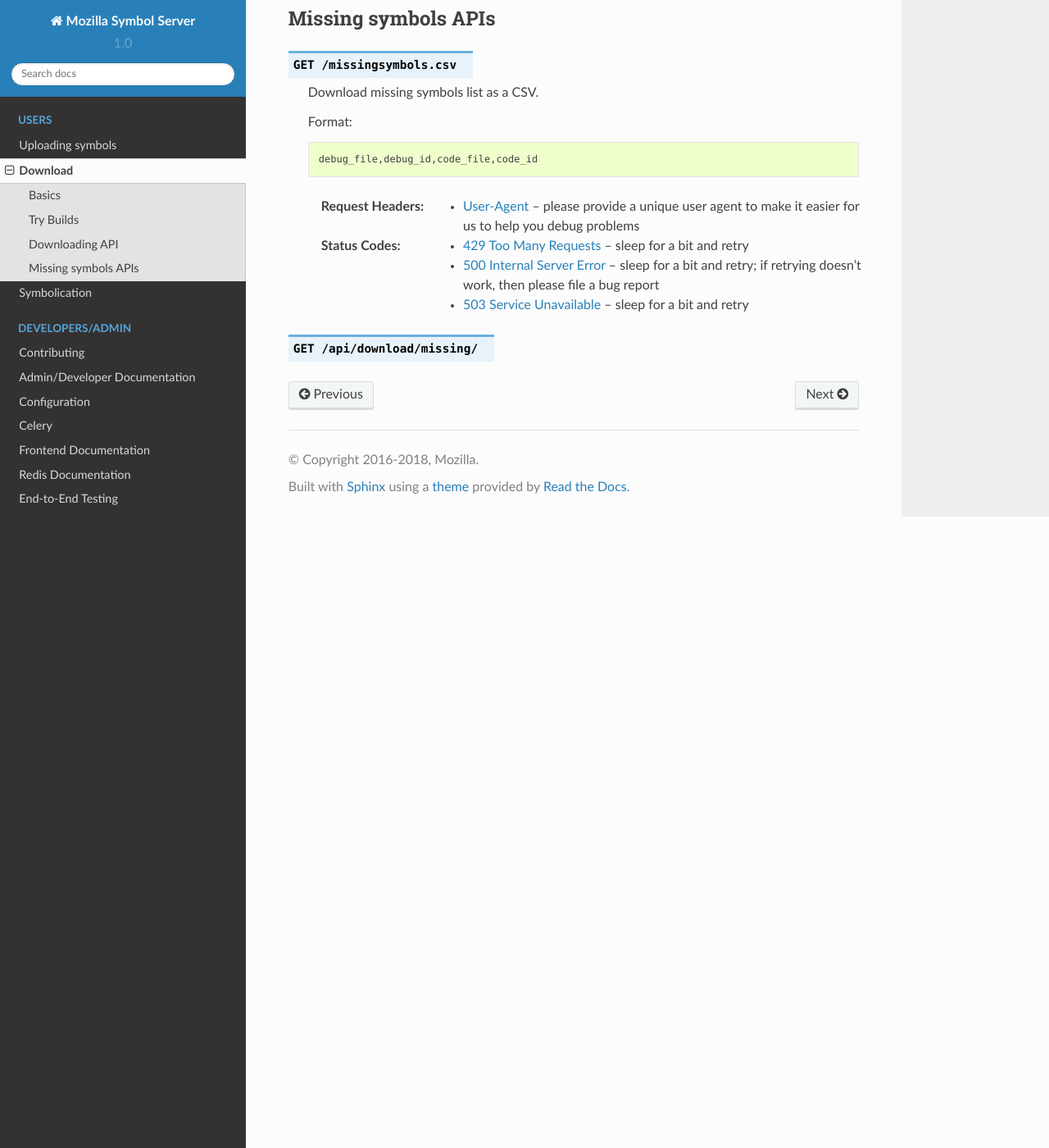
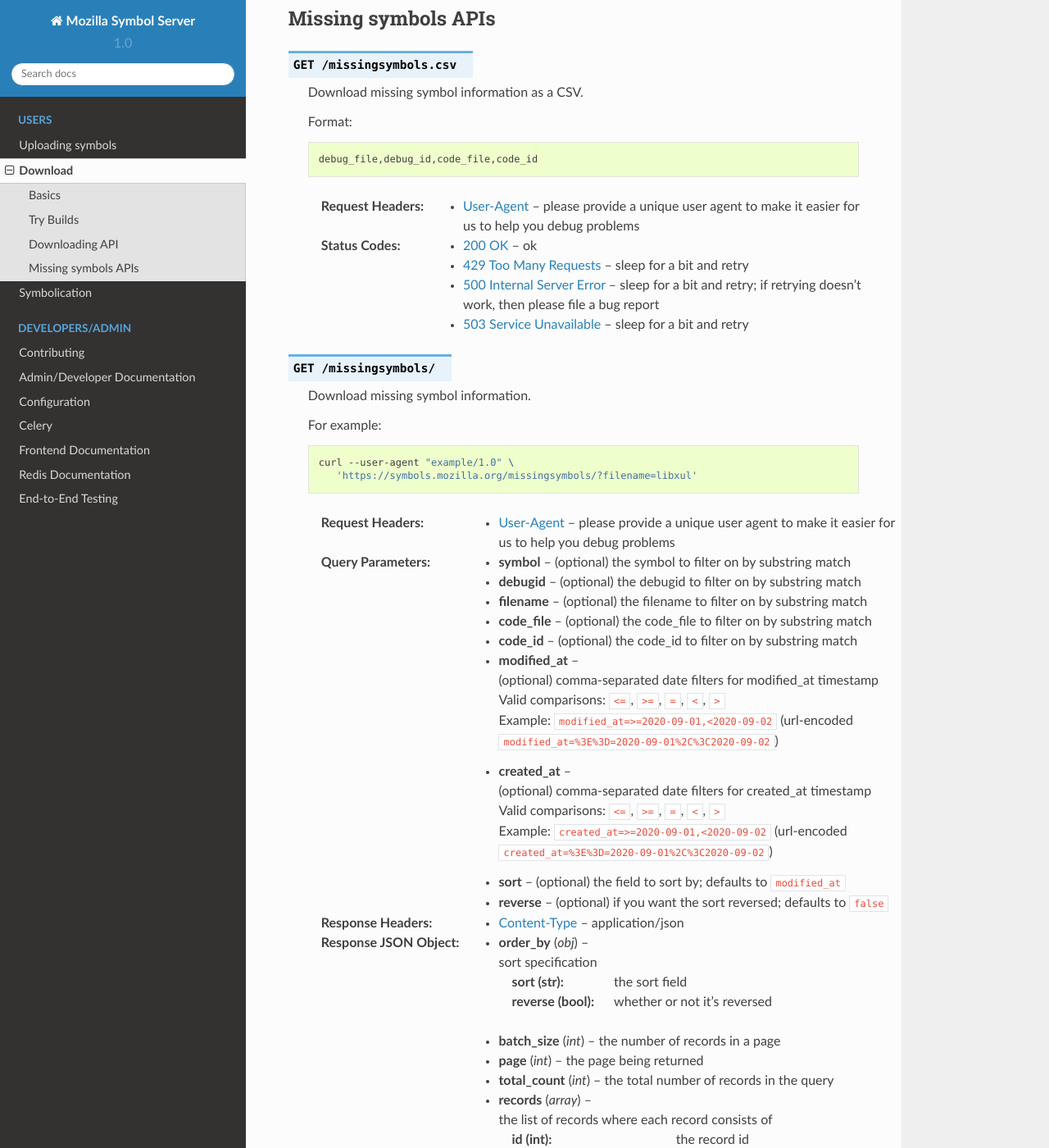
Before and after one commit to mozilla-services/tecken, a Sphinx documentation site: the page built from docs/download.rst, in a window 1280 px wide and 1400 px high, scrolled down 2310 px. Shown: the whole window at 82% size. Built offline with Sphinx 7.4.7 and the Read the Docs theme 2.0.0, drawn with Linux system fonts in a browser that asks for light colours; some of the changed text lies outside the part shown.

Commit message:
bug 1665692: fix /missingsymbols/ documentation

```diff
--- a/docs/download.rst
+++ b/docs/download.rst
@@ -119,7 +119,7 @@ Missing symbols APIs
 
 .. http:get:: /missingsymbols.csv
 
-   Download missing symbols list as a CSV.
+   Download missing symbol information as a CSV.
 
    Format::
 
@@ -128,10 +128,78 @@ Missing symbols APIs
    :reqheader User-Agent: please provide a unique user agent to make it easier for us
        to help you debug problems
 
+   :statuscode 200: ok
    :statuscode 429: sleep for a bit and retry
    :statuscode 500: sleep for a bit and retry; if retrying doesn't work, then please
        file a bug report
    :statuscode 503: sleep for a bit and retry
 
 
-.. http:get:: /api/download/missing/
+.. http:get:: /missingsymbols/
+
+   Download missing symbol information.
+
+   For example:
+
+   .. code-block:: shell
+
+      curl --user-agent "example/1.0" \
+         'https://symbols.mozilla.org/missingsymbols/?filename=libxul'
+
+   :reqheader User-Agent: please provide a unique user agent to make it easier for us
+       to help you debug problems
+
+   :query symbol: (optional) the symbol to filter on by substring match
+   :query debugid: (optional) the debugid to filter on by substring match
+   :query filename: (optional) the filename to filter on by substring match
+   :query code_file: (optional) the code_file to filter on by substring match
+   :query code_id: (optional) the code_id to filter on by substring match
+   :query modified_at: (optional) comma-separated date filters for modified_at timestamp
+
+       Valid comparisons: ``<=``, ``>=``, ``=``, ``<``, ``>``
+
+       Example: ``modified_at=>=2020-09-01,<2020-09-02``
+       (url-encoded ``modified_at=%3E%3D=2020-09-01%2C%3C2020-09-02``)
+
+   :query created_at: (optional) comma-separated date filters for created_at timestamp
+
+       Valid comparisons: ``<=``, ``>=``, ``=``, ``<``, ``>``
+
+       Example: ``created_at=>=2020-09-01,<2020-09-02``
+       (url-encoded ``created_at=%3E%3D=2020-09-01%2C%3C2020-09-02``)
+
+   :query sort: (optional) the field to sort by; defaults to ``modified_at``
+   :query reverse: (optional) if you want the sort reversed; defaults to
+       ``false``
+
+   :resheader Content-Type: application/json
+
+   :>json obj order_by: sort specification
+
+       :sort (str): the sort field
+       :reverse (bool): whether or not it's reversed
+
+   :>json int batch_size: the number of records in a page
+   :>json int page: the page being returned
+   :>json int total_count: the total number of records in the query
+
+   :>json array records: the list of records where each record consists of
+
+       :id (int): the record id
+       :symbol (str): the debug symbol
+       :debugid (str): the debug id
+       :filename (str): the filename
+       :code_file (str): the code_file or null
+       :code_id (str): the code_id or null
+       :count (int): how many times this symbol file was requested
+       :modified_at (timestamp): the last time this symbol file was requested;
+           iso8601 in UTC; YYYY-MM-DDThh:mm:ss.sssZ
+       :created_at (timestamp): the first time this symbol file was requested;
+           iso8601 in UTC; YYYY-MM-DDThh:mm:ss.sssZ
+
+   :statuscode 200: ok
+   :statuscode 400: request was invalid; fix and retry
+   :statuscode 429: sleep for a bit and retry
+   :statuscode 500: sleep for a bit and retry; if retrying doesn't work, then please
+       file a bug report
+   :statuscode 503: sleep for a bit and retry
--- a/docs/symbolication.rst
+++ b/docs/symbolication.rst
@@ -147,7 +147,7 @@ Symbolication: /symbolicate/v5
 
    .. code-block:: shell
 
-       curl --user-agent "example/1.0" -d '{"jobs": [{"stacks":[[[0,11723767],[1, 65802]]],"memoryMap":[["xul.pdb","44E4EC8C2F41492B9369D6B9A059577C2"],["wntdll.pdb","D74F79EB1F8D4A45ABCD2F476CCABACC2"]]}]}' http://localhost:8000/symbolicate/v5
+       curl --user-agent "example/1.0" -d '{"jobs": [{"stacks":[[[0,11723767],[1, 65802]]],"memoryMap":[["xul.pdb","44E4EC8C2F41492B9369D6B9A059577C2"],["wntdll.pdb","D74F79EB1F8D4A45ABCD2F476CCABACC2"]]}]}' https://symbols.mozilla.org/symbolicate/v5
 
 
    **Tips:**
```
